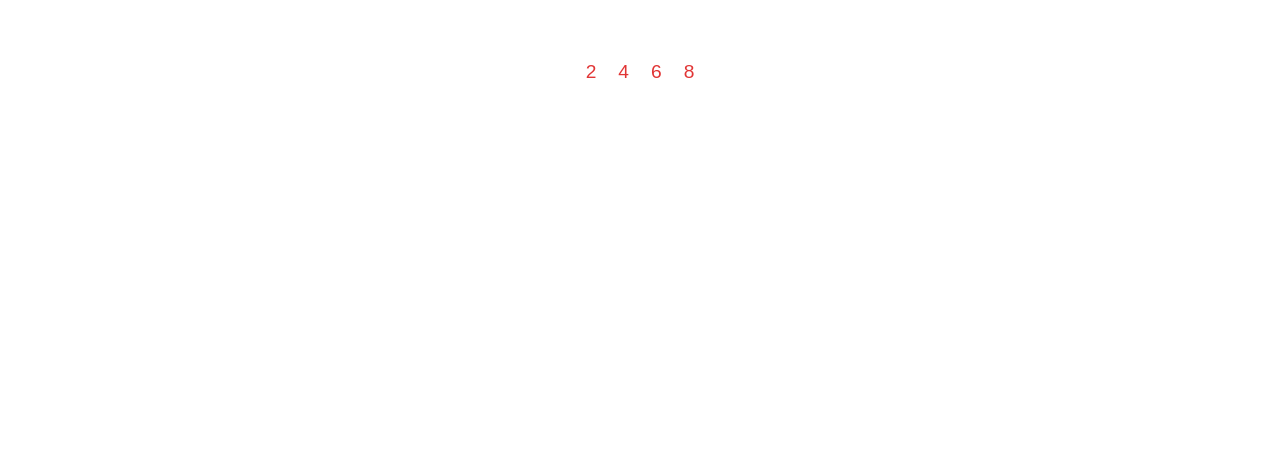
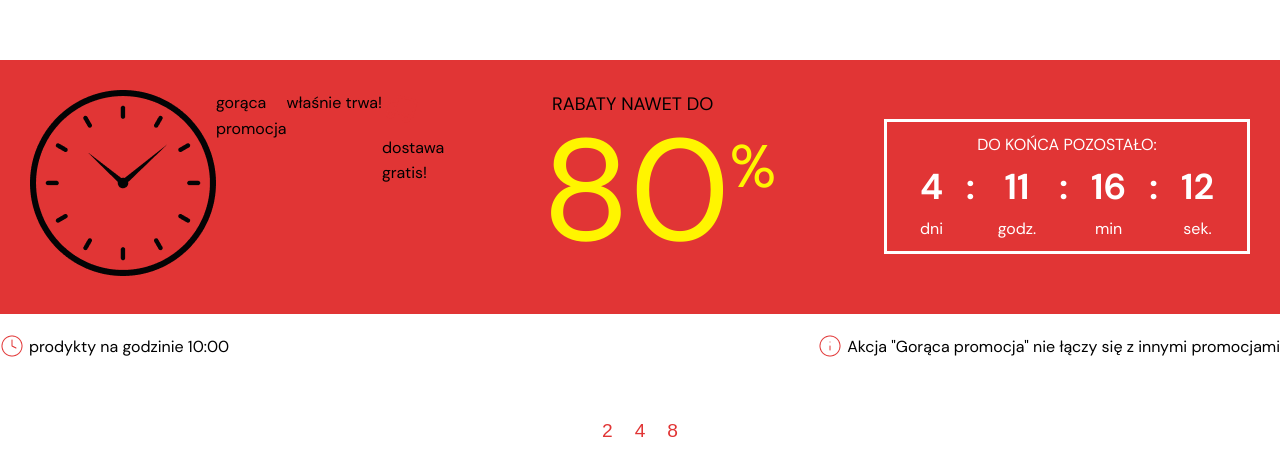
Before and after one commit to exanna/mamezi-recruitment-task, a website: page index.html in a window 1280 px wide. Drawn offline with Linux system fonts and the light colour scheme; files that its build step writes are made by us from their sources; no server answers.

Commit message:
products and promotion bar

```diff
--- a/app/js/index.js
+++ b/app/js/index.js
@@ -10,21 +10,33 @@ const loadProducts = (productCount) => {
 
             const html = limitedData
                 .map((item) => {
+                    let quantity;
+                    if(item.availability.name === "ostatnia sztuka!") {
+                        quantity = "1";
+                    } else if (item.availability.name === "brak towaru"){
+                        quantity = "0";
+                    } else if (item.availability.name === "mała ilość") {
+                        quantity = "<5"
+                    }
+
                     return `
-                    <article class="product">
+                    <article class="product animate">
                         <div class="product__bar">
                             <div class="count">
-                                <img src="assets/images/cart.png" alt="Ilość sztuk" class="cart" />
+                                <div class="cart">
+                                    <img src="assets/images/cart.png" alt="Ilość sztuk" class="cart" />
+                                    <p>sztuk: ${quantity}</p>
+                                </div>
                                 <span>oszczędzasz: ${item.price.gross.base_float - item.price.gross.promo_float} zł</span>
                             </div>
                         </div>
                         <div class="product__image">
-                            <img src="" alt="" />
+                            <img src="https://www.mamezi.pl/praca/front/products/upload/${item.main_image}.png" alt="" />
                         </div>
                         <div class="product__info">
-                            <div class="product__price">
-                                <p class="product__price--new">${item.price.gross.final_float} zł</p>
-                                <p class="product__price--old">${item.price.gross.base_float} zł</p>
+                            <div class="price">
+                                <p class="price__new">${item.price.gross.final_float} zł</p>
+                                <p class="price__old">${item.price.gross.base_float} zł</p>
                             </div>
                             <div class="product__name">
                                 <p>${item.name}</p>
--- a/app/scss/base/index.scss
+++ /dev/null
@@ -1 +0,0 @@
-@import 'reset';
--- /dev/null
+++ b/app/scss/components/_bar.scss
@@ -0,0 +1,29 @@
+.bar {
+    margin-top: 20px;
+    display: flex;
+    flex-direction: column;
+    gap: 10px;
+
+    @media (min-width: 810px) {
+        flex-direction: row;
+        justify-content: space-between;
+    }
+
+
+    &__item {
+        display: flex;
+        align-items: center;
+        width: 100%;
+        gap: 5px;
+
+        @media (min-width: 810px) {
+            width: auto;
+        }
+    }
+
+    &__item--right {
+        @media (min-width: 810px) {
+            align-self: flex-end;
+        }
+    }
+}
--- a/app/scss/components/_products.scss
+++ b/app/scss/components/_products.scss
@@ -1,11 +1,54 @@
 .products {
-    padding: 30px;
+    padding: 30px 0;
     display: flex;
+    justify-content: space-between;
     gap: 20px;
     flex-wrap: wrap;
 }
 
 .product {
-    border: 2px solid gray;
+    border: 1px solid $gray;
+    flex: 1;
     padding: 10px;
+    animation-name: fadeIn;
+    animation-duration: 1s;
+    animation-timing-function: ease-in-out;
+    animation-iteration-count: 1;
+
+    &__producer {
+        color: $gray;
+    }
 }
+
+.count {
+    display: flex;
+    align-items: center;
+    justify-content: space-between;
+    p,
+    span {
+        font-size: 13px;
+    }
+
+}
+
+.cart {
+    display: flex;
+    align-items: center;
+    gap: 5px;
+}
+
+.price {
+    display: flex;
+    align-items: center;
+    gap: 15px;
+
+    &__new {
+        font-size: 18px;
+        font-weight: 700;
+        color: $red;
+    }
+
+    &__old {
+        font-size: 14px;
+    }
+}
--- /dev/null
+++ b/app/scss/components/_timer.scss
@@ -0,0 +1,39 @@
+.timer {
+    align-self: center;
+    display: flex;
+    flex-direction: column;
+    justify-content: center;
+    padding: 10px;
+
+    border: 3px solid $white;
+    min-width: 340px;
+
+    &__info {
+        text-align: center;
+        font-size: 16px;
+        color: $white;
+        text-transform: uppercase;
+    }
+
+    &__clock {
+        width: 100%;
+        display: flex;
+        justify-content: space-evenly;
+    }
+
+    &__box {
+        text-align: center;
+    }
+
+    &__number,
+    span {
+        font-size: 36px;
+        color: $white;
+        font-weight: 700;
+    }
+
+    &__unit {
+        font-size: 16px;
+        color: white;
+    }
+}
--- a/app/scss/components/index.scss
+++ /dev/null
@@ -1,2 +0,0 @@
-@import 'products';
-@import 'pagination';
--- a/app/scss/index.scss
+++ b/app/scss/index.scss
@@ -1,3 +1,15 @@
-@import 'utilities/index.scss';
-@import 'base/index.scss';
-@import 'components/index.scss';
+@import 'utilities/fonts';
+@import 'utilities/variables';
+@import 'utilities/mixins';
+@import 'utilities/animations';
+
+@import 'base/reset';
+
+@import 'components/products';
+@import 'components/pagination';
+@import 'components/bar';
+@import 'components/timer';
+
+@import 'layouts/header';
+
+@import 'pages/default';
--- /dev/null
+++ b/app/scss/layouts/_header.scss
@@ -0,0 +1,36 @@
+.header {
+    display: flex;
+    justify-content: space-between;
+    background-color: $red;
+    padding: 30px;
+}
+
+.promo {
+    display: flex;
+}
+
+.percent-info {
+    display: inline-block;
+    vertical-align: top;
+
+    &__text {
+        text-transform: uppercase;
+        font-size: 18px;
+
+    }
+
+    &__number {
+        display: inline-flex;
+        font-size: 144px;
+        color: $yellow;
+
+        p {
+            text-indent: -10px;
+            line-height: 1;
+        }
+        span {
+            font-size: 60px;
+        }
+    }
+
+}
--- /dev/null
+++ b/app/scss/pages/_default.scss
@@ -0,0 +1,8 @@
+body {
+    font-family: $primary-font;
+}
+
+.page {
+    margin: 60px auto 60px;
+    max-width: 1280px;
+}
--- /dev/null
+++ b/app/scss/utilities/_animations.scss
@@ -0,0 +1,17 @@
+@keyframes fadeIn {
+    0% {
+      transform: translateY(-50px);
+    }
+
+    25% {
+        transform: rotate(3deg);
+    }
+
+    50% {
+        transform: rotate(0);
+    }
+
+    100% {
+      transform: translateY0();
+    }
+}
--- /dev/null
+++ b/app/scss/utilities/_fonts.scss
@@ -0,0 +1,13 @@
+@font-face {
+    font-family: 'DM Sans';
+    src: url('/assets/fonts/DM_Sans/DMSans-Regular.ttf') format('truetype');
+    font-weight: normal;
+    font-style: normal;
+}
+
+@font-face {
+    font-family: 'DM Sans';
+    src: url('/assets/fonts/DM_Sans/DMSans-Bold.ttf') format('truetype');
+    font-weight: 700;
+    font-style: normal;
+}
--- a/app/scss/utilities/_variables.scss
+++ b/app/scss/utilities/_variables.scss
@@ -4,3 +4,5 @@ $dark: #222222;
 $gray: #adadad;
 $liteGray: #dadada;
 $red: #e13535;
+$yellow: #fff500;
+$primary-font: 'DM Sans', sans-serif;
--- a/app/scss/utilities/index.scss
+++ /dev/null
@@ -1 +0,0 @@
-@import 'variables';
--- a/index.html
+++ b/index.html
@@ -5,27 +5,81 @@
 	<meta charset="UTF-8">
 	<meta http-equiv="X-UA-Compatible" content="IE=edge">
 	<meta name="viewport" content="width=device-width, initial-scale=1.0">
-	<title>Mamezi</title>
+	<title>Gorąca promocja</title>
 	<link rel="stylesheet" href="dist/index.css">
 </head>
 
 <body>
 	<div class="page">
 		<header class="header">
-
+			<div class="header__promo promo">
+				<div class="promo__img-wrapper">
+					<img src="assets/images/clock.png" alt="Ikona zegara">
+				</div>
+				<div class="promo__headline">
+					<h1>gorąca<br>promocja</h1>
+				</div>
+				<div class="promo__text">
+					<p>właśnie trwa!</p>
+				</div>
+				<div class="promo__circle">
+					<img src="assets/images/truck.png" alt="Ikona samochodu dostawczego">
+					<p>dostawa<br>gratis!</p>
+				</div>
+			</div>
+			<div class="header__percent-info percent-info">
+				<div class="percent-info__text">
+					<p>rabaty nawet do</p>
+				</div>
+				<div class="percent-info__number">
+					<p>80</p>
+					<span>%</span>
+				</div>
+			</div>
+			<div class="timer">
+				<p class="timer__info">do końca pozostało:</p>
+				<div class="timer__clock js-timer">
+					<div class="timer__box">
+						<p class="timer__number">4</p>
+						<p class="timer__unit">dni</p>
+					</div>
+					<span>:</span>
+					<div class="timer__box">
+						<p class="timer__number">11</p>
+						<p class="timer__unit">godz.</p>
+					</div>
+					<span>:</span>
+					<div class="timer__box">
+						<p class="timer__number">16</p>
+						<p class="timer__unit">min</p>
+					</div>
+					<span>:</span>
+					<div class="timer__box">
+						<p class="timer__number">12</p>
+						<p class="timer__unit">sek.</p>
+					</div>
+				</div>
+			</div>
 		</header>
+		<div class="bar">
+			<div class="bar__item">
+				<img src="assets/images/clock-icon.png" alt="Ikona zegara">
+				<p>prodykty na godzinie <span>10:00</span></p>
+			</div>
+			<div class="bar__item bar__item--right">
+				<img src="assets/images/alert-circle.png" alt="">
+				<p>Akcja "Gorąca promocja" nie łączy się z innymi promocjami</p>
+			</div>
+		</div>
 		<main>
 			<div class="products js-products"></div>
-			<div class="pagination">
-				<button class="js-button pagination__button">2</button>
-				<button class="js-button pagination__button">4</button>
-				<button class="js-button pagination__button">6</button>
-				<button class="js-button pagination__button">8</button>
-			</div>
 		</main>
+		<div class="pagination">
+			<button class="js-button pagination__button">2</button>
+			<button class="js-button pagination__button">4</button>
+			<button class="js-button pagination__button">8</button>
+		</div>
 	</div>
-
-
 	<script defer async src="dist/index.js"></script>
 </body>
 
```
Also changed, not shown: README.md, app/scss/utilities/_mixins.scss (added), assets/fonts/DM_Sans/DMSans-Bold.ttf (added), assets/fonts/DM_Sans/DMSans-Regular.ttf (added), dist/index.css, dist/index.js, 2 other files.
